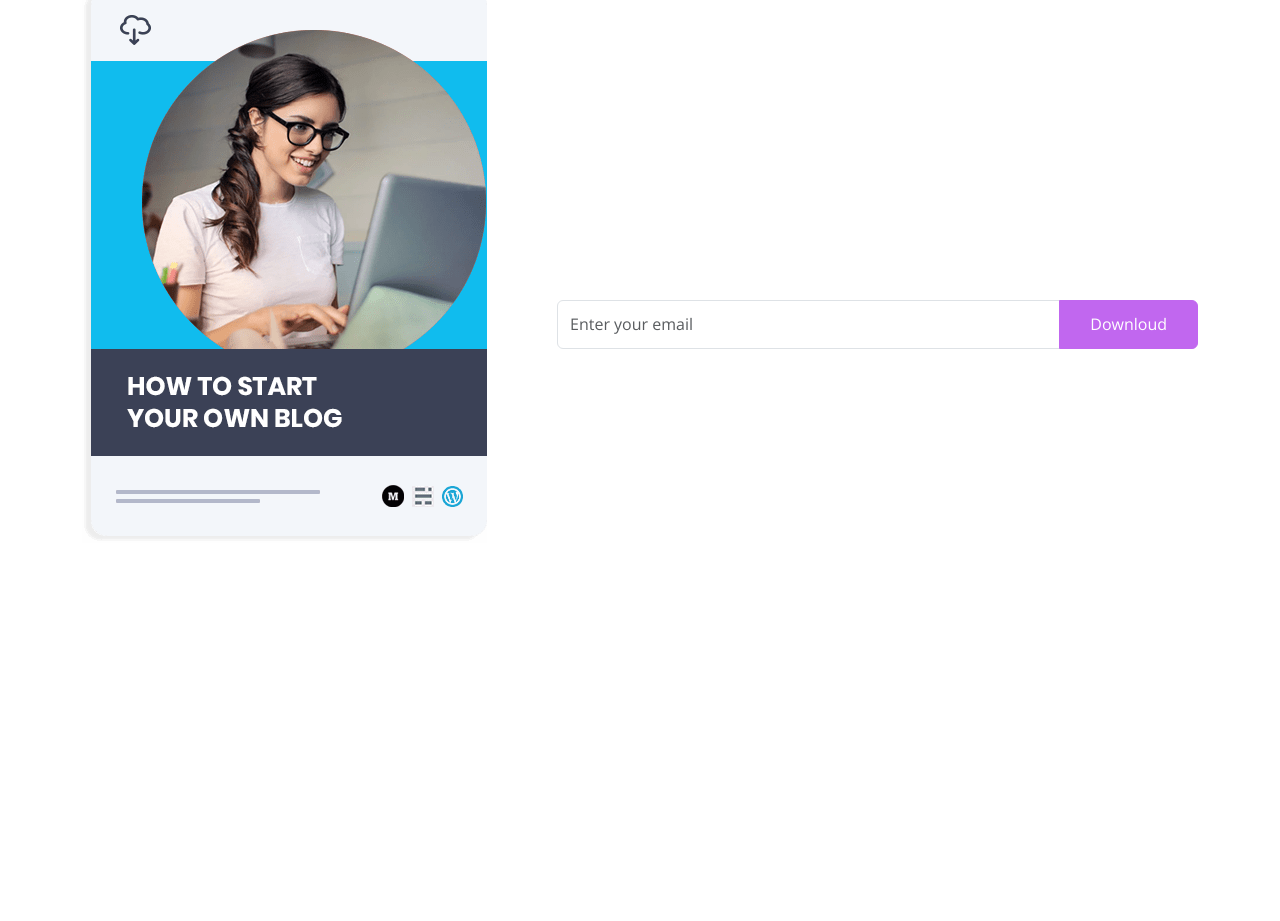
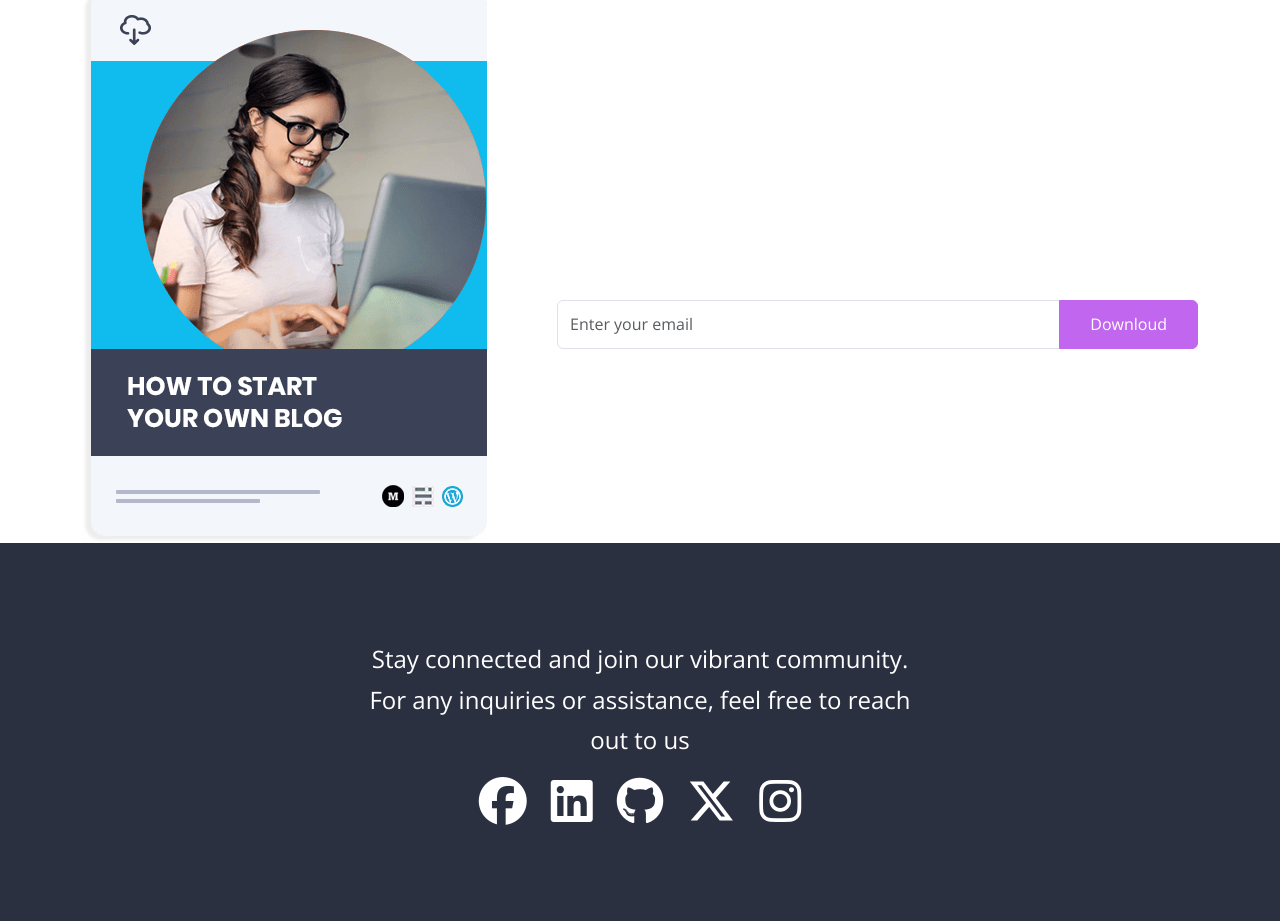
Before and after one commit to eldiaby/Ebook, a website built with Parcel: page index.html in a window 1280 px wide. Shown: the part 3741-4662 px from the top of the page. Before the commit the page ends 4284 px from the top, so only its background shows below. Built offline with nearby package versions, Linux system fonts and the light colour scheme.

Commit message:
Add the social media section

```diff
--- a/index.html
+++ b/index.html
@@ -459,9 +459,27 @@
       </section>
       <!-- Downloud section end -->
       <!-- =============================================================================== -->
-      <!--             section start -->
-
-      <!--             section end -->
+      <!--  Social media section start -->
+      <section class="section-social text-bg-dark py-6 overflow-hidden">
+        <div class="container">
+          <div class="row">
+            <div class="col-md-6 offset-3 text-center fs-4">
+              <p>
+                Stay connected and join our vibrant community. For any inquiries
+                or assistance, feel free to reach out to us
+              </p>
+              <div class="social-icons d-flex align-items-center justify-content-center gap-4">
+                <i class="fab fa-facebook fa-2x"></i>
+                <i class="fab fa-linkedin fa-2x"></i>
+                <i class="fab fa-github fa-2x"></i>
+                <i class="fab fa-x-twitter fa-2x"></i>
+                <i class="fab fa-instagram fa-2x"></i>
+              </div>
+            </div>
+          </div>
+        </div>
+      </section>
+      <!-- Social media section end -->
       <!-- =============================================================================== -->
 
 
```
